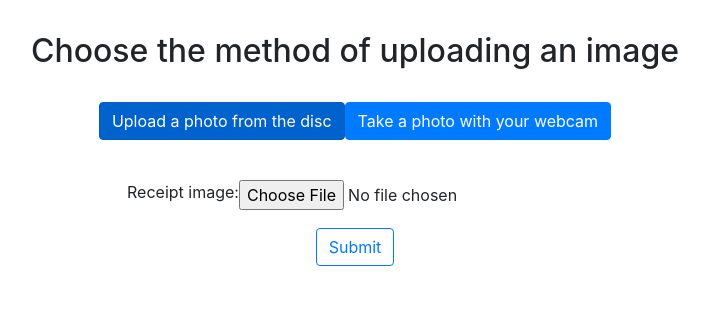
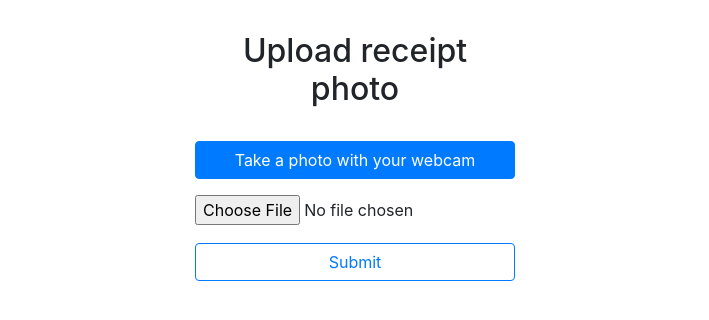
Before and after one commit to AdamJedrychowski/Recipt-Scanner, a Django app: page /upload_receipt/ in a window 1280 px wide. Shown: the part 56-376 px from the top of the page, without its empty margins (285-994 px from the left). Run offline with Django 4.2, Linux system fonts and the light colour scheme.

Commit message:
Improve image upload view

```diff
--- a/server/scanner/views.py
+++ b/server/scanner/views.py
@@ -1,26 +1,23 @@
+import os
+import cv2
 from django.shortcuts import render, redirect
 from django.urls import reverse_lazy, reverse
-from django.template import loader
 from django.views import generic
 from django.contrib.auth.forms import UserCreationForm
 from django.contrib.auth import login, authenticate
-from django.contrib.auth import get_user_model
+
 from .forms import UserRegistrationForm
-
 from .models import Shopping, Item, Receipt
 from .forms import ImageForm
 from .image_processing import scan
-import os
-import cv2
 
 def index(request):
-    template = loader.get_template('index.html')
     return render(request, 'index.html', {})
 
-class SignUpView(generic.CreateView):
-    form_class = UserCreationForm
-    success_url = reverse_lazy("login")
-    template_name = "registration/signup.html"
+# class SignUpView(generic.CreateView):
+#     form_class = UserCreationForm
+#     success_url = reverse_lazy("login")
+#     template_name = "registration/signup.html"
 
 def sign_up(request):
     if request.method == 'POST':
@@ -37,18 +34,6 @@ def sign_up(request):
     else:
         form = UserRegistrationForm()
     return render(request, 'registration/signup.html', {'form': form})
-
-
-    # if request.method == "POST":
-    #     form = UserCreationForm(request.POST)
-    #     if form.is_valid():
-    #         form.save()
-    #         username = form.cleaned_data("username")
-    #         password = form.cleaned_data("password")
-    #         user = authenticate(username=username, password=password)
-    #         login(request, user)
-    #         return redirect('index')
-    # return render(request, "registration/signup.html", {"form": form})
 
 
 def upload_receipt(request):
--- a/server/static/css/upload.css
+++ b/server/static/css/upload.css
@@ -1,11 +1,12 @@
-#method-select-btns {
+main {
   display: flex;
-  flex-direction: row;
-  justify-content: center;
-  margin-bottom: 1em;
+  flex-direction: column;
+  align-items: center;
+  width: min-content;
+  margin: 0 auto;
 }
 
-#upload-method-selector h2 {
+#header h2 {
   text-align: center;
   margin: 1em;
 }
@@ -13,76 +14,91 @@
 #upload-photo-container {
   display: flex;
   flex-direction: column;
+  align-items: left;
+  width: fit-content;
+}
+
+#take-photo-container {
+  display: none;
+  flex-direction: column;
   align-items: center;
+  width: fit-content;
 }
-#form-container {
+
+p label {
+  display: none;
+}
+
+p input {
+  margin-top: 1rem;
+  display: block;
+}
+
+#select-take-photo-method-btn {
+  margin-top: 0;
+}
+#select-upload-photo-method-btn {
+  margin-top: 0;
+}
+#take-photo-button {
+  margin: 0;
+}
+
+#img-form {
+  margin: 0;
+}
+
+form p {
+  margin: 0;
+  display: block;
+}
+form p input {
+  margin: 0;
+  padding: 0;
+  height: 2rem;
+}
+
+.activity > * {
+  margin: 1rem;
+  width: 100%;
+}
+.activity {
+  width: 20rem;
+  display: flex;
+  flex-direction: column;
+  align-items: center;
+  margin: 1rem;
+  padding: 0;
+  margin: 0;
+}
+
+.submit-btn {
+  margin: 1rem;
+}
+#webcam-photo {
+  margin-top: 1rem;
   display: flex;
   flex-direction: column;
   align-items: center;
 }
 
-#upload-photo-container form {
-  margin-top: 1.5em;
-}
-
-#uploaded-photo {
-  width: 300px;
-  height: 350px;
-}
-
-#take-photo-container {
-  display: none;
-}
-
-#webcam-photo {
-  display: flex;
-  flex-direction: row;
-  justify-content: center;
-}
-
-#upload-photo-container .submit-btn {
-  display: block;
-  margin: 0 auto;
-}
-
-#webcam-photo {
-  display: flex;
-}
-
 #webcam {
+  min-width: 300px;
   width: 50%;
   height: 50%;
 }
 
 #photo {
+  min-width: 300px;
   width: 50%;
 }
 
 #canvas {
   display: none;
-  width: 50%;
-  height: 50%;
+  width: 1920px;
+  height: 1080px;
 }
 
-#take-photo-button {
-  display: block;
-  margin: 1em auto;
+#submit {
+  width: 100%;
 }
-
-#img-form p {
-  display: flex;
-  justify-content: center;
-  flex-direction: row;
-}
-
-.errorlist {
-  display: none;
-}
-
-form {
-  display: flex;
-}
-form p {
-  display: block;
-  margin: 0 auto;
-}
--- a/server/templates/upload_image.html
+++ b/server/templates/upload_image.html
@@ -7,27 +7,34 @@
 <body>
   {% include "navbar.html" %}
   <main>
-        <div id="upload-method-selector">
-            <h2>Choose the method of uploading an image</h2>
-            <div id="method-select-btns">
+    <div id="header">
+      <h2>Upload receipt photo</h2>
+    </div>
+
+    <div id="upload-photo-container">
+      <div class="activity">
+        <button class="btn btn-primary" id="select-take-photo-method-btn">
+          Take a photo with your webcam
+        </button>
+        <form id="img-form" method="POST" enctype="multipart/form-data">
+          {% csrf_token %} {{form.as_p}}
+        </form>
+      </div>
+    </div>
+
+    <div id="take-photo-container">
+      <div class="activity">
         <button
           class="btn btn-primary active"
           id="select-upload-photo-method-btn"
         >
-                    Upload a photo from the disc
+          Upload photo from the drive
         </button>
-                <button class="btn btn-primary" id="select-take-photo-method-btn">
-                    Take a photo with your webcam
+        <button id="take-photo-button" class="btn btn-outline-primary">
+          Take a photo
         </button>
       </div>
-        </div>
-        <div id="upload-photo-container">
-            <div id="form-container">
-                <form id="img-form" method="POST" enctype="multipart/form-data">
-                    {% csrf_token %} {{form.as_p}}
-                </form>
-            </div>
-            <div id="take-photo-container">
+
       <div id="webcam-photo">
         <video id="webcam" autoplay></video>
         <canvas id="canvas"></canvas>
@@ -37,10 +44,8 @@
           alt="Screen capture will appear here"
         />
       </div>
-                <button id="take-photo-button" class="btn btn-outline-primary">
-                    Take photo
-                </button>
     </div>
+
     <input
       form="img-form"
       id="submit"
@@ -48,7 +53,6 @@
       value="Submit"
       class="btn btn-outline-primary submit-btn"
     />
-        </div>
   </main>
   <script src="{% static 'js/webcam.js' %}"></script>
 </body>
```
Also changed, not shown: server/static/js/webcam.js (+28 -34 lines), server/templates/formFields.html (+5 -5 lines), server/templates/registration/login.html (indentation only), server/templates/registration/signup.html (indentation only). Lines whose indentation alone changed are shown as unchanged.
